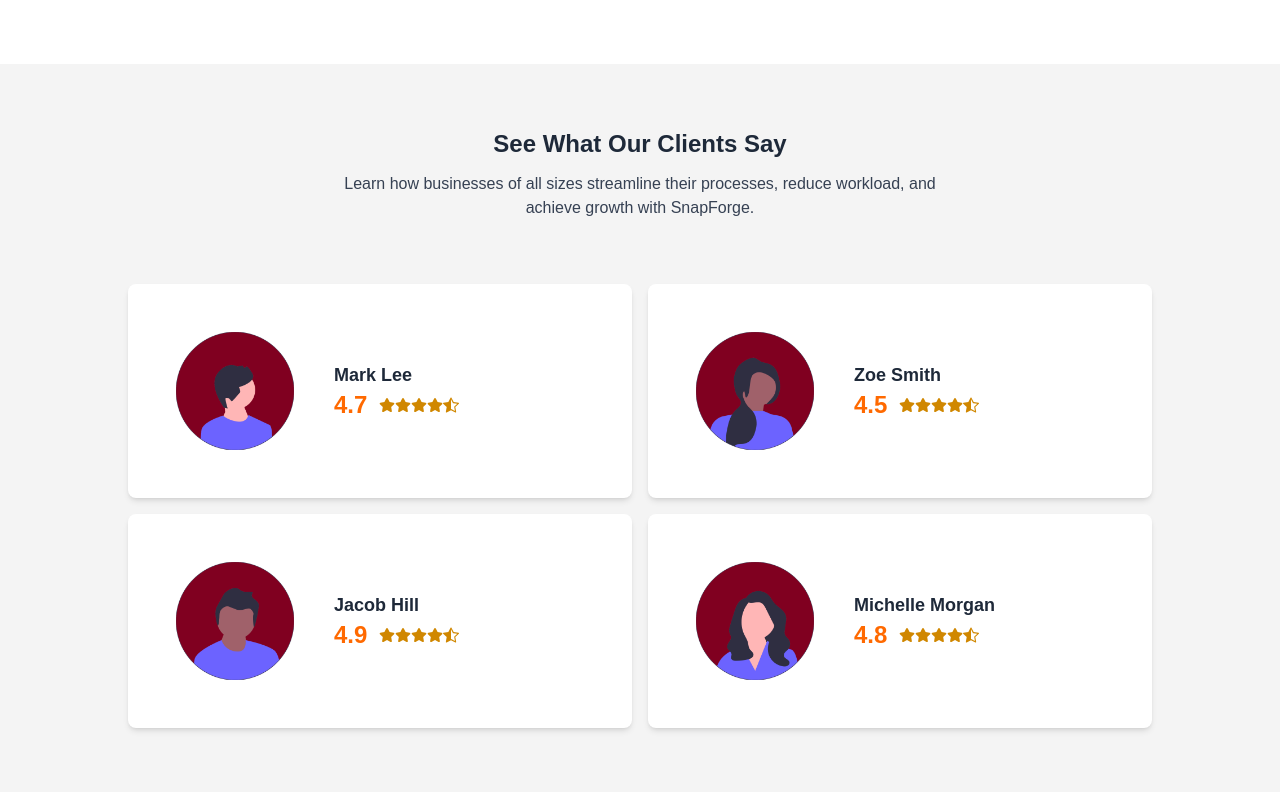
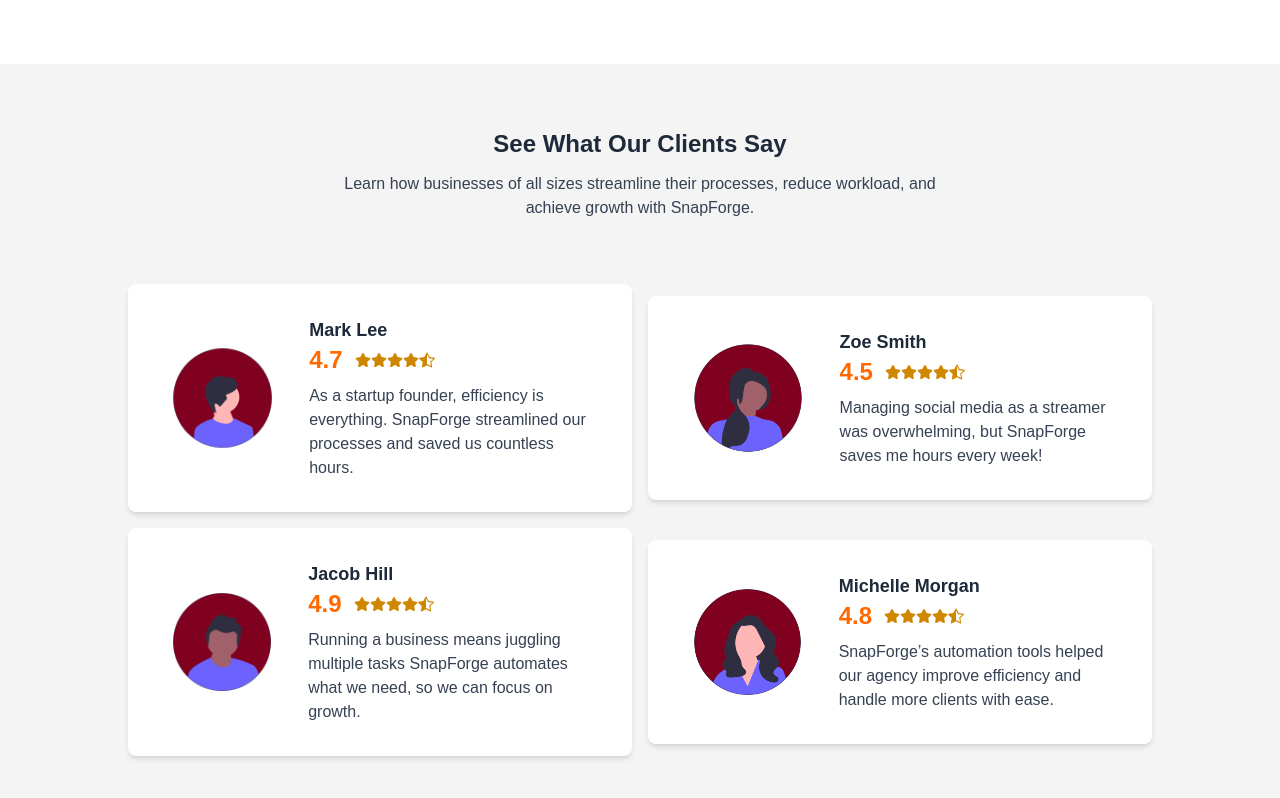
Before and after one commit to berkcantelseren/SnapForge, a Next.js app: page / in a window 1280 px wide. Shown: the part 2704-3502 px from the top of the page. Built offline with nearby package versions, Linux system fonts and the light colour scheme; a web font is replaced by a local one.

Commit message:
added desc props to reviewscard and added reviews for every client

```diff
--- a/app/components/Home/Reviews/Reviews.tsx
+++ b/app/components/Home/Reviews/Reviews.tsx
@@ -17,6 +17,8 @@
             image="/images/card14.png"
             name="Mark Lee"
             rating="4.7"
+            desc="As a startup founder, efficiency is everything. SnapForge streamlined
+          our processes and saved us countless hours."
           />
         </div>
         <div>
@@ -24,6 +26,7 @@
             image="/images/card11.png"
             name="Zoe Smith"
             rating="4.5"
+            desc="Managing social media as a streamer was overwhelming, but SnapForge saves me hours every week!"
           />
         </div>
         <div>
@@ -31,6 +34,7 @@
             image="/images/card12.png"
             name="Jacob Hill"
             rating="4.9"
+            desc="Running a business means juggling multiple tasks SnapForge automates what we need, so we can focus on growth."
           />
         </div>
         <div>
@@ -38,6 +42,7 @@
             image="/images/card13.png"
             name="Michelle Morgan"
             rating="4.8"
+            desc="SnapForge’s automation tools helped our agency improve efficiency and handle more clients with ease."
           />
         </div>
       </div>
--- a/app/components/Home/Reviews/ReviewsCard.tsx
+++ b/app/components/Home/Reviews/ReviewsCard.tsx
@@ -6,9 +6,10 @@
   image: string;
   name: string;
   rating: string;
+  desc: string;
 };
 
-export const ReviewsCard = ({ image, name, rating }: Props) => {
+export const ReviewsCard = ({ image, name, rating, desc }: Props) => {
   return (
     <div className="bg-white shadow-md p-8 sm:flex items-center space-y-4 sm:space-y-0 space-x-6 rounded-lg">
       {/* Image  */}
@@ -16,8 +17,8 @@
         <Image
           src={image}
           alt="Reviews Card Profile Picture"
-          width={150}
-          height={150}
+          width={350}
+          height={350}
           className="rounded-lg"
         />
       </div>
@@ -33,6 +34,7 @@
             <BsStarHalf className="w-4 h-4 text-yellow-600" />
           </div>
         </div>
+        <p className="mt-2 text-base text-gray-700 font-medium">{desc}</p>
       </div>
     </div>
   );
```
